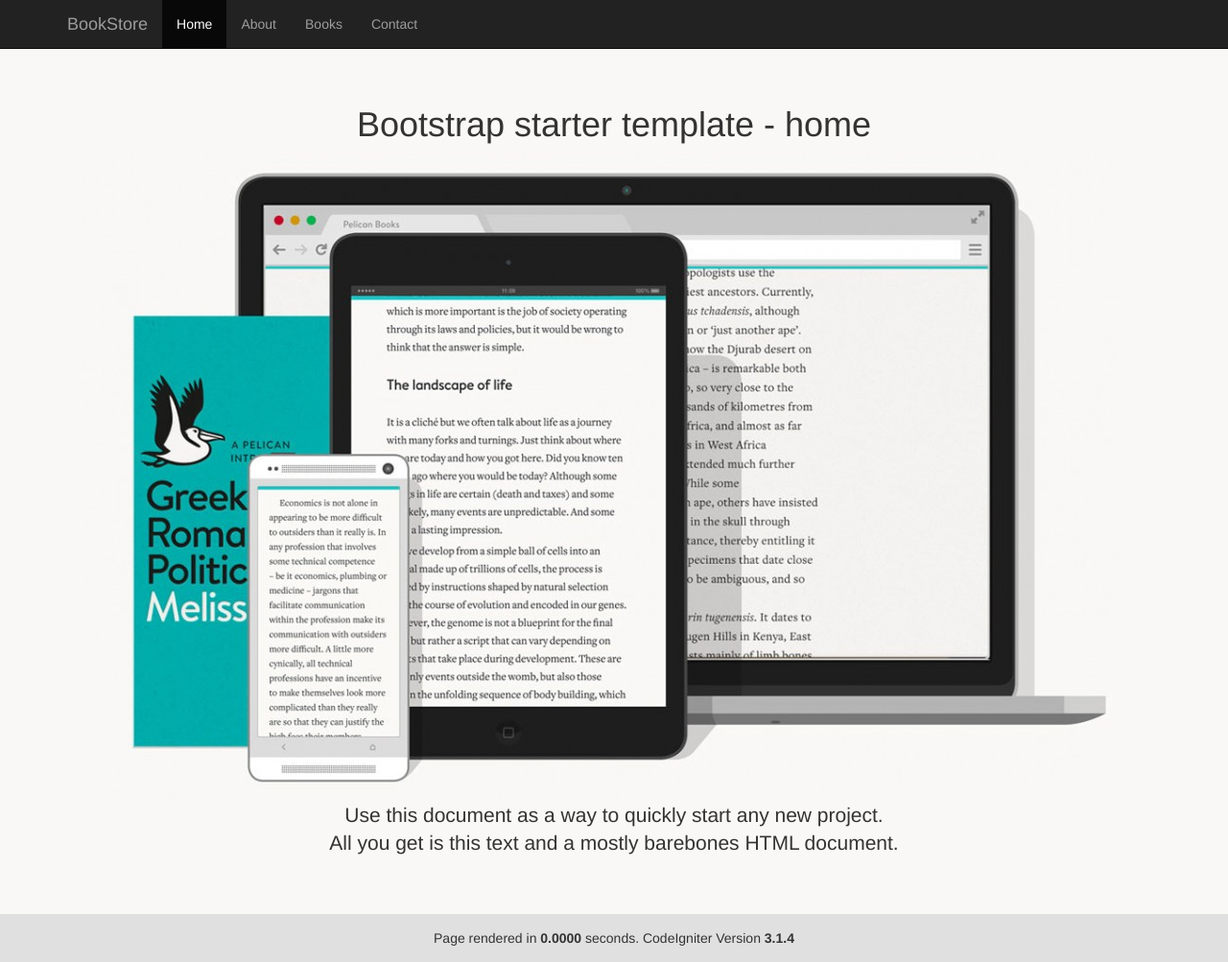
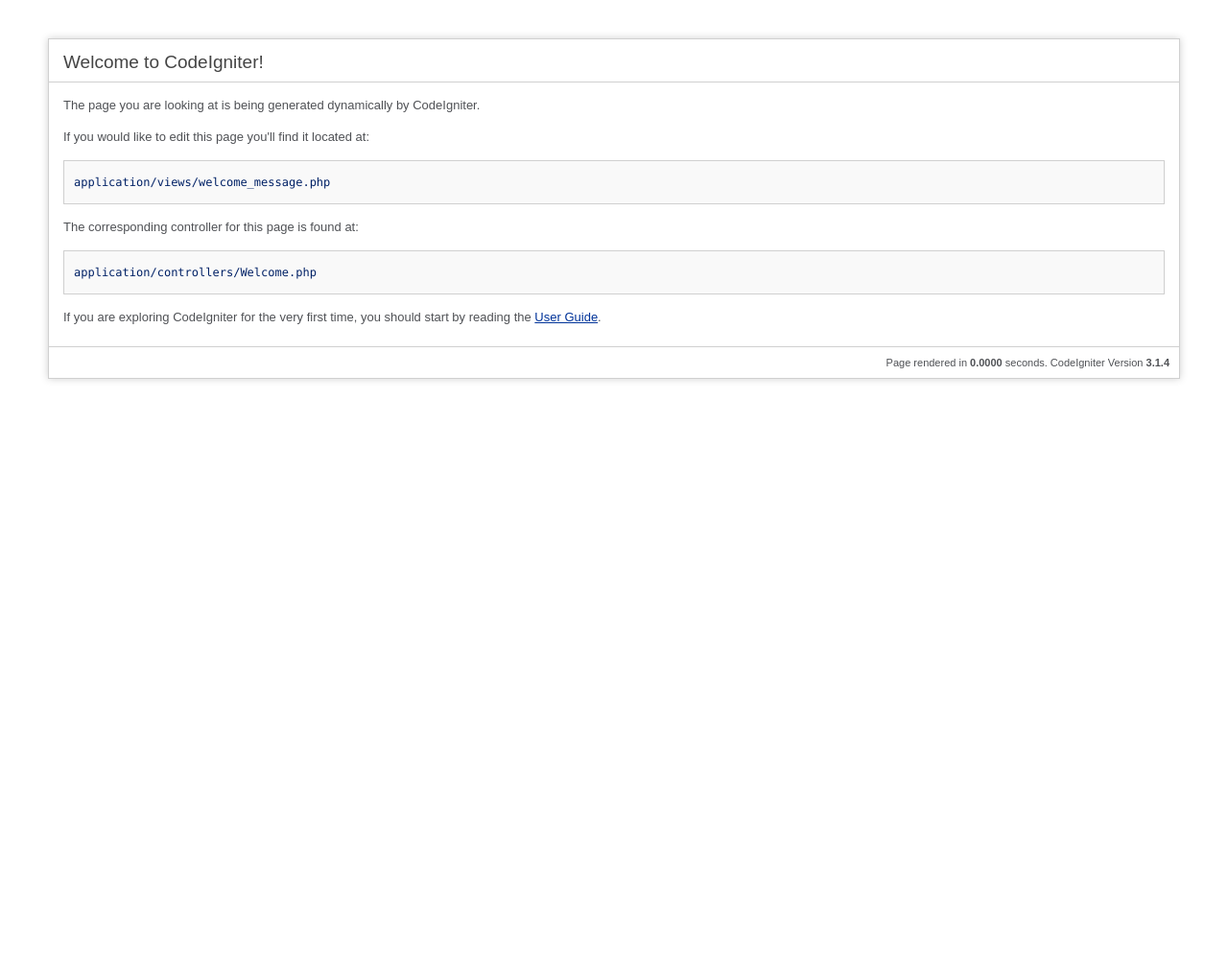
Before and after one commit to jrapedra/guia-pratico-27, a CodeIgniter app: page /database/ in a window 1280 px wide. Shown: the whole page at 96% size. After the commit the page ends 398 px from the top, so only its background shows below. Run offline with CodeIgniter, Linux system fonts and the light colour scheme; some libraries are stand-ins or nearby versions.

Commit message:
Actualização CI

```diff
--- a/application/config/autoload.php
+++ b/application/config/autoload.php
@@ -89,7 +89,7 @@
 |
 |	$autoload['helper'] = array('url', 'file');
 */
-$autoload['helper'] = array('url','template');
+$autoload['helper'] = array();
 
 /*
 | -------------------------------------------------------------------
--- a/application/config/config.php
+++ b/application/config/config.php
@@ -23,7 +23,7 @@
 | a PHP script and you can easily do that on your own.
 |
 */
-$config['base_url'] = 'http://localhost/codeigniter';
+$config['base_url'] = '';
 
 /*
 |--------------------------------------------------------------------------
@@ -35,7 +35,7 @@
 | variable so that it is blank.
 |
 */
-$config['index_page'] = '';
+$config['index_page'] = 'index.php';
 
 /*
 |--------------------------------------------------------------------------
--- a/application/controllers/Welcome.php
+++ b/application/controllers/Welcome.php
@@ -3,26 +3,23 @@
 
 class Welcome extends CI_Controller {
 
-
-	public function __construct(){
-		parent::__construct();
-	}
-
-	public function index(){
-		$data['active_menu'] = 'home';
-		$data['content']     = 'home';
-		$this->load->view('init',$data);
-	}
-
-	public function about(){
-		$data['active_menu'] = 'about';
-		$data['content']     = 'about';
-		$this->load->view('init',$data);
-	}
-
-	public function contact(){
-		$data['active_menu'] = 'contact';
-		$data['content']     = 'contact';
-		$this->load->view('init',$data);
+	/**
+	 * Index Page for this controller.
+	 *
+	 * Maps to the following URL
+	 * 		http://example.com/index.php/welcome
+	 *	- or -
+	 * 		http://example.com/index.php/welcome/index
+	 *	- or -
+	 * Since this controller is set as the default controller in
+	 * config/routes.php, it's displayed at http://example.com/
+	 *
+	 * So any other public methods not prefixed with an underscore will
+	 * map to /index.php/welcome/<method_name>
+	 * @see https://codeigniter.com/user_guide/general/urls.html
+	 */
+	public function index()
+	{
+		$this->load->view('welcome_message');
 	}
 }
--- a/application/helpers/template_helper.php
+++ /dev/null
@@ -1,19 +0,0 @@
-<?php
-defined('BASEPATH') OR exit('No direct script access allowed');
-
-if ( ! function_exists('setMenuActiveItem'))
-{
-	/**
-	 * Sets the menu item active
-	 *
-	 * @return  string  add a css class to the item
-	 */
-	function setMenuActiveItem($flag = false)
-	{
-		if($flag){
-			return 'class="active"';
-		}else{
-			return '';
-		}
-	}
-}
--- a/application/views/body.php
+++ /dev/null
@@ -1,8 +0,0 @@
-<?php
-defined('BASEPATH') OR exit('No direct script access allowed');
-?>
-<body>
-	<?php $this->load->view('header'); ?>
-	<?php $this->load->view($content); ?>
-	<?php $this->load->view('footer');?>
-</body>
--- a/application/views/footer.php
+++ /dev/null
@@ -1,7 +0,0 @@
-<?php
-defined('BASEPATH') OR exit('No direct script access allowed');
-?>
-
-<div class="footer text-center">
-<p>Page rendered in <strong>{elapsed_time}</strong> seconds. <?php echo  (ENVIRONMENT === 'development') ?  'CodeIgniter Version <strong>' . CI_VERSION . '</strong>' : '' ?></p>
-</div>
--- a/application/views/head.php
+++ /dev/null
@@ -1,35 +0,0 @@
-<?php
-defined('BASEPATH') OR exit('No direct script access allowed');
-?>
-
-<head>
-  <meta charset="utf-8">
-  <meta http-equiv="X-UA-Compatible" content="IE=edge">
-  <meta name="viewport" content="width=device-width, initial-scale=1">
-  <!-- The above 3 meta tags *must* come first in the head; any other head content must come *after* these tags -->
-  <meta name ="description" content ="<?php echo $page_description??''?>">
-  <meta name ="author"      content ="<?php echo $page_description??''?>">
-  <link rel="icon" href="../../favicon.ico">
-
-  <!-- Facebook metags -->
-  <!-- Twiiter metags  -->
-  <!-- Google metags   -->
-
-  <title><?php echo $page_title??''?></title>
-
-  <!-- Bootstrap core CSS -->
-  <link href="https://maxcdn.bootstrapcdn.com/bootstrap/3.3.7/css/bootstrap.min.css" rel="stylesheet">
-
-  <!-- Main style.css -->
-  <link href="<?php echo base_url('/assets/css/style.css')?>" rel="stylesheet">
-
-  <!-- Custom CSS files -->
-  <?php if($css_files ?? false){
-        foreach ($css_files as $css_file) {?>
-    <link href="<?php echo base_url('/assets/css/'.$css_file)?>" rel="stylesheet">
-    <?php }
-     }?>
-
-  <!-- Jquery 3.2.1  -->
-  <script src="<?php echo base_url('/assets/js/jquery-3.2.1.min.js')?>"></script>
-</head>
--- a/application/views/header.php
+++ /dev/null
@@ -1,33 +0,0 @@
-<?php
-defined('BASEPATH') OR exit('No direct script access allowed');
-?>
-
-<nav class="navbar navbar-inverse navbar-fixed-top">
-  <div class="container">
-    <div class="navbar-header">
-      <button type="button" class="navbar-toggle collapsed" data-toggle="collapse" data-target="#navbar" aria-expanded="false" aria-controls="navbar">
-        <span class="sr-only">Toggle navigation</span>
-        <span class="icon-bar"></span>
-        <span class="icon-bar"></span>
-        <span class="icon-bar"></span>
-      </button>
-      <a class="navbar-brand" href="<?php echo base_url();?>">BookStore</a>
-    </div>
-    <div id="navbar" class="collapse navbar-collapse">
-      <ul class="nav navbar-nav">
-        <li <?php echo setMenuActiveItem($active_menu=='home')?>>
-          <a href="<?php echo base_url();?>">Home</a>
-        </li>
-        <li <?php echo setMenuActiveItem($active_menu=='about')?>>
-          <a href="<?php echo base_url();?>welcome/about/">About</a>
-        </li>
-        <li <?php echo setMenuActiveItem($active_menu=='books')?>>
-          <a href="<?php echo base_url();?>books/">Books</a>
-        </li>
-        <li <?php echo setMenuActiveItem($active_menu=='contact')?>>
-          <a href="<?php echo base_url();?>welcome/contact/">Contact</a>
-        </li>
-      </ul>
-    </div><!--/.nav-collapse -->
-  </div>
-</nav>
--- a/application/views/home.php
+++ /dev/null
@@ -1,11 +0,0 @@
-<?php
-defined('BASEPATH') OR exit('No direct script access allowed');
-?>
-
-<div class="container">
-  <div class="starter-template">
-   <h1>Bootstrap starter template - home</h1>
-    <img class="img-responsive " src="<?php echo base_url('assets/images/book.jpg')?>">
-    <p class="lead">Use this document as a way to quickly start any new project.<br> All you get is this text and a mostly barebones HTML document.</p>
-  </div>
-</div><!-- /.container -->
--- a/application/views/html.php
+++ /dev/null
@@ -1,9 +0,0 @@
-<?php
-defined('BASEPATH') OR exit('No direct script access allowed');
-?>
-
-<!DOCTYPE html>
-<html lang="en">
-	<?php $this->load->view('head');?>
-	<?php $this->load->view('body');?>
-</html>
--- a/application/views/init.php
+++ /dev/null
@@ -1,6 +0,0 @@
-<?php
-defined('BASEPATH') OR exit('No direct script access allowed');
-?>
-
-<?php
-$this->load->view('html');
--- a/application/views/welcome_message.php
+++ b/application/views/welcome_message.php
@@ -4,7 +4,7 @@
 <html lang="en">
 <head>
 	<meta charset="utf-8">
-	<title><?php echo $title?></title>
+	<title>Welcome to CodeIgniter</title>
 
 	<style type="text/css">
 
@@ -68,13 +68,9 @@
 <body>
 
 <div id="container">
-		<h1><?php echo $object->title?></h1>
+	<h1>Welcome to CodeIgniter!</h1>
 
 	<div id="body">
-<p>
-					<?php
-					var_dump($list_items);
-					?></p>
 		<p>The page you are looking at is being generated dynamically by CodeIgniter.</p>
 
 		<p>If you would like to edit this page you'll find it located at:</p>
```
Also changed, not shown: application/config/database.php (+4 -4 lines), application/controllers/Books.php (deleted, +0 -15 lines), application/views/about.php (deleted, +0 -9 lines), application/views/books/index.php (deleted, +0 -61 lines), application/views/contact.php (deleted, +0 -9 lines), 1 other file. Lines whose indentation alone changed are shown as unchanged.
